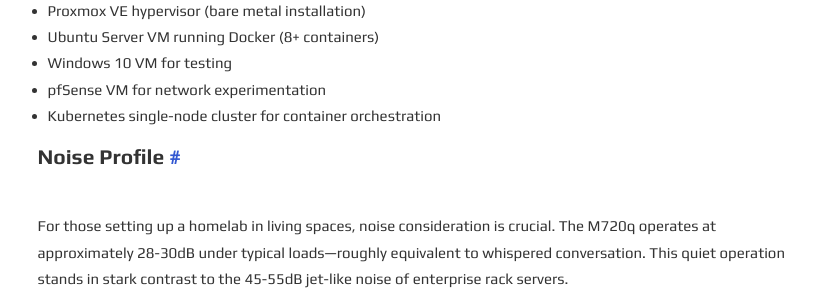
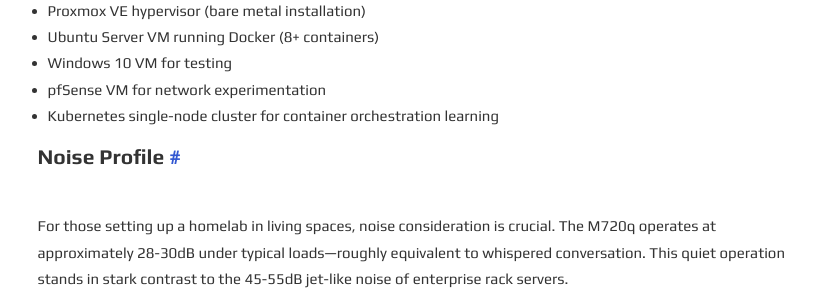
Before and after one commit to devopsenqineer/blog, a Jekyll site: the page built from _posts/2025-03-15-homelab-series.md, in a window 1280 px wide and 900 px high, scrolled down 2231 px. Shown: the part 153-453 px from the top of the window, without its empty margins (220-1035 px from the left). Built offline with Jekyll 4.4.1, drawn with Linux system fonts in a browser that asks for light colours; some of the changed text lies outside the part shown.

```diff
--- a/_posts/2025-03-15-homelab-series.md
+++ b/_posts/2025-03-15-homelab-series.md
@@ -66,7 +66,7 @@ I've successfully run the following virtualized environments simultaneously:
 - Ubuntu Server VM running Docker (8+ containers)
 - Windows 10 VM for testing
 - pfSense VM for network experimentation
-- Kubernetes single-node cluster for container orchestration
+- Kubernetes single-node cluster for container orchestration learning
 
 #### Noise Profile
 
```
Also changed, not shown: other parts of _posts/2025-03-15-homelab-series.md (+4 -0 lines).
